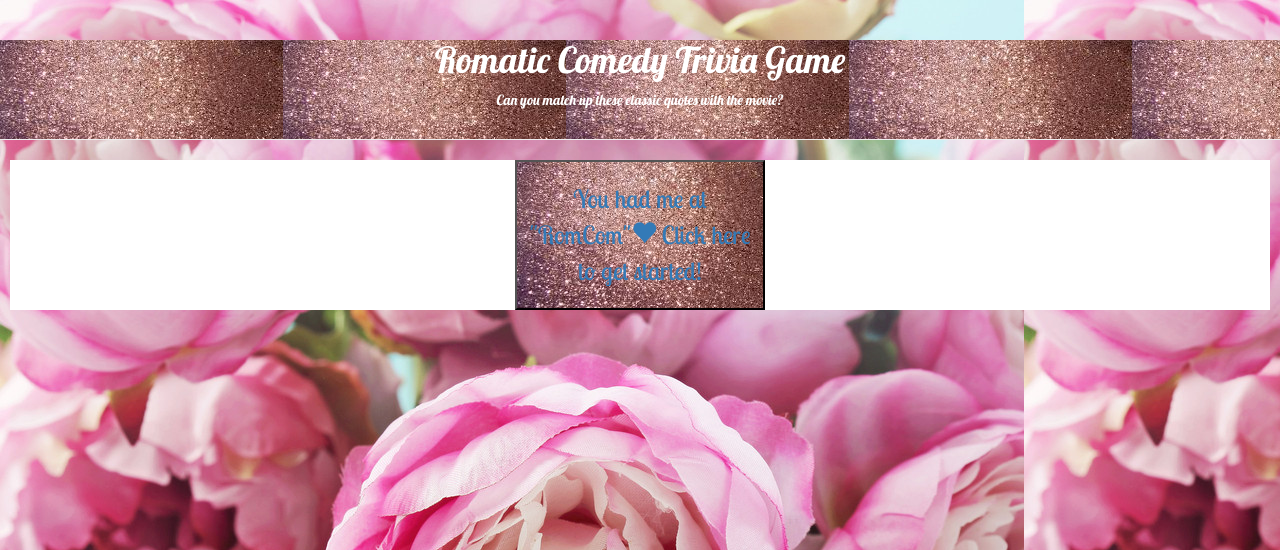
After one commit to dcbowman/TriviaGame, a PHP site: page /start.html in a window 1280 px wide. The commit adds this page. Shown: the top 550 px of the page. Run offline with PHP 8.4, Linux system fonts and the light colour scheme.

Commit message:
added start and scorehtml

```diff
--- a/assets/css/style.css
+++ b/assets/css/style.css
@@ -2,23 +2,25 @@
 font-family: 'Lobster', cursive;
 text-align: center;
 background-image: url("../images/glitter.jpg");
-height:75px;
+height:100px;
 color: white;
 margin-top:0;
 }
 
 button{
 	background-image: url("../images/glitter.jpg");
-	height: 60px;
+	height: 150px;
+	width: 250px;
 	font-family: 'Lobster', cursive;
+	float:center;
+}
 
-}
 
 body{
 background-image:url("../images/peonie2.jpg");
 }
 
-.main{
+.main-section{
 	margin:10px;
 	background-color: white;
 	text-align: center;
--- /dev/null
+++ b/start.html
@@ -0,0 +1,38 @@
+<!DOCTYPE html>
+<html lang="en">
+<head>
+    <meta charset="UTF-8">
+    <title>RomCom Trivia Game</title>
+    <!--jQuery-->
+   <script src="https://code.jquery.com/jquery-2.2.3.js" integrity="sha256-laXWtGydpwqJ8JA+X9x2miwmaiKhn8tVmOVEigRNtP4=" crossorigin="anonymous"></script>
+   <!--Style sheets-->
+    <link rel="stylesheet" type="text/css" href="assets/css/reset.css">
+    <link rel="stylesheet" type="text/css" href="assets/css/style.css">
+
+
+    <!-- Bootstrap File -->
+    <link rel="stylesheet" href="https://maxcdn.bootstrapcdn.com/bootstrap/3.3.6/css/bootstrap.min.css" integrity="sha384-1q8mTJOASx8j1Au+a5WDVnPi2lkFfwwEAa8hDDdjZlpLegxhjVME1fgjWPGmkzs7" crossorigin="anonymous">
+
+    <!-- Fonts -->
+  <link href='https://fonts.googleapis.com/css?family=Lobster|Poiret+One|Lobster+Two' rel='stylesheet' type='text/css'>
+
+
+</head>
+<div class="page-header">
+
+  <h1>Romatic Comedy Trivia Game</h1><large>Can you match up these classic quotes with the movie?</large>
+</div>
+<body>
+
+
+<section class="main-section">
+<a href="index.html"> <button type="button">You had me at "RomCom"<span class="glyphicon glyphicon-heart" aria-hidden="true"></span> Click here to get started!</button></a>
+</section>
+
+
+ <!--Javascript-->
+<script type="text/javascript" src="assets/javascript/app.js"</script>
+</body>
+
+
+</html>
```
Also changed, not shown: assets/javascript/app.js (+17 -0 lines), index.html (+12 -16 lines), score.html (added, +45 -0 lines).
